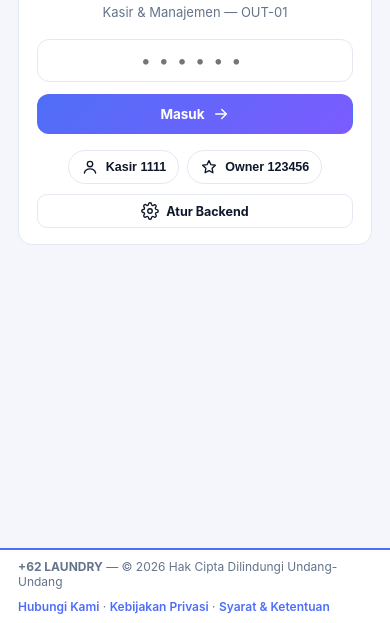
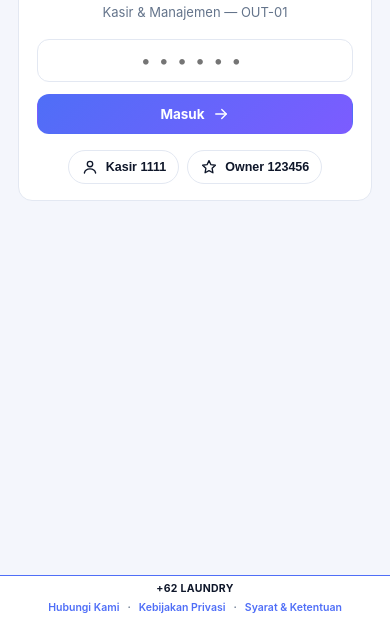
Before and after one commit to hdeni04-boop/62Laundry, a website: page frontend/index.html in a window 390 px wide. Shown: the part 221-844 px from the top of the page. Drawn offline with Linux system fonts and the light colour scheme.

Commit message:
Hapus panel Atur Backend dari login, rapikan dan perkecil footer mobile

```diff
--- a/frontend/css/style.css
+++ b/frontend/css/style.css
@@ -37,7 +37,7 @@ body {
   min-height: 100vh;
   display: flex;
   flex-direction: column;
-  padding-bottom: 50px;
+  padding-bottom: 36px;
   -webkit-font-smoothing: antialiased;
 }
 h1,
@@ -771,7 +771,7 @@ table tr:last-child td {
   line-height: 1.55;
 }
 
-/* ---- footer ---- */
+/* ---- footer (kompak, ramah mobile) ---- */
 .foot {
   position: fixed;
   bottom: 0;
@@ -779,32 +779,86 @@ table tr:last-child td {
   right: 0;
   z-index: 90;
   background: var(--card);
-  border-top: 2px solid var(--pri);
-  padding: 9px 18px;
-  font-size: 12px;
+  border-top: 1px solid var(--pri);
+  padding: 6px 12px;
+  font-size: 11px;
   color: var(--mut);
-  display: flex;
-  flex-wrap: wrap;
-  justify-content: space-between;
-  gap: 10px;
+  line-height: 1.5;
 }
 .foot a {
   color: var(--pri);
   font-weight: 600;
   text-decoration: none;
+  white-space: nowrap;
+  padding: 2px 0;
 }
 .foot a:hover {
   opacity: 0.75;
+  text-decoration: underline;
 }
 .foot .foot-in {
   max-width: 1140px;
   margin: 0 auto;
   display: flex;
   justify-content: space-between;
-  gap: 10px;
+  align-items: center;
+  gap: 4px 14px;
   flex-wrap: wrap;
+  width: 100%;
+}
+.foot-copy {
+  display: flex;
   align-items: center;
-  width: 100%;
+  gap: 6px;
+  flex-wrap: wrap;
+  min-width: 0;
+}
+.foot-copy b {
+  color: var(--ink);
+  letter-spacing: 0.3px;
+  white-space: nowrap;
+}
+.foot-links {
+  display: flex;
+  align-items: center;
+  gap: 4px 10px;
+  flex-wrap: wrap;
+}
+.foot-links a + a {
+  border-left: 1px solid var(--line, #e2e8f0);
+  padding-left: 10px;
+}
+@media (max-width: 640px) {
+  .foot {
+    padding: 5px 10px;
+    font-size: 10.5px;
+  }
+  .foot .foot-in {
+    flex-direction: row;
+    justify-content: center;
+    align-items: center;
+    text-align: center;
+    gap: 2px 10px;
+  }
+  .foot-copy {
+    justify-content: center;
+  }
+  .foot-copy span {
+    display: none;
+  }
+  .foot-links {
+    justify-content: center;
+    gap: 2px 8px;
+  }
+  .foot-links a + a {
+    border-left: none;
+    padding-left: 0;
+  }
+  .foot-links a:not(:last-child)::after {
+    content: "·";
+    margin-left: 8px;
+    color: var(--mut);
+  }
 }
 
 /* ---- modal legal (Kebijakan Privasi & Syarat) ---- */
--- a/frontend/index.html
+++ b/frontend/index.html
@@ -50,10 +50,12 @@
     <main id="app"></main>
     <footer class="foot">
         <div class="foot-in">
-            <div><b>+62 LAUNDRY</b> — © 2026 Hak Cipta Dilindungi Undang-Undang</div>
-            <div><a href="https://wa.me/6282115261194" target="_blank" rel="noopener">Hubungi Kami</a> · <a href="#"
-                    onclick="return legal('priv')">Kebijakan Privasi</a> · <a href="#"
-                    onclick="return legal('terms')">Syarat &amp; Ketentuan</a></div>
+            <div class="foot-copy"><b>+62 LAUNDRY</b><span>© 2026 Hak Cipta Dilindungi Undang-Undang</span></div>
+            <nav class="foot-links" aria-label="Tautan footer">
+                <a href="https://wa.me/6282115261194" target="_blank" rel="noopener">Hubungi Kami</a>
+                <a href="#" onclick="return legal('priv')">Kebijakan Privasi</a>
+                <a href="#" onclick="return legal('terms')">Syarat &amp; Ketentuan</a>
+            </nav>
         </div>
     </footer>
     <div class="ovl" id="legalOvl">
@@ -85,15 +87,9 @@
         function markNav(h) { document.querySelectorAll('#mainNav a').forEach(function (a) { a.classList.toggle('on', a.getAttribute('href') === h); }); }
         function router() { var h = location.hash || '#/dashboard'; if (new URLSearchParams(location.search).get('code')) h = '#/tracking'; if (!localStorage.getItem('laundry_user') && h !== '#/tracking') { markNav(''); return Login.render(); } markNav(h); (routes[h] || Dashboard.render)(); }
         window.addEventListener('hashchange', router);
-        var Login = { render: function () { document.getElementById('app').innerHTML = '<section class="card login"><div class="logo"><span style="display:block;transform:scale(1.6)">' + ic('washer', 'lg') + '</span></div><h2 style="margin:0">+62Laundry</h2><p class="mut">Kasir & Manajemen — OUT-01</p><input id="pin" type="password" inputmode="numeric" maxlength="6" placeholder="••••••"><button class="btn" id="btnLogin">Masuk ' + ic('arrow') + '</button><div class="demo"><button class="chip" data-pin="1111">' + ic('user') + ' Kasir 1111</button><button class="chip" data-pin="123456">' + ic('star') + ' Owner 123456</button></div><div style="margin-top:10px"><button class="btn ghost sm" id="btnCfg">' + ic('settings') + ' Atur Backend</button></div><div id="cfgBox" style="display:none;margin-top:10px;text-align:left"><div class="mut" style="font-size:12.5px;margin-bottom:6px">URL Web App Apps Script (<b>/exec</b>). Contoh: <span style="word-break:break-all">https://script.google.com/macros/s/XXXX/exec</span></div><input id="cfgUrl" placeholder="https://script.google.com/macros/s/…/exec" style="width:100%"><div class="row" style="margin-top:8px"><button class="btn sm" id="cfgSave">' + ic('check') + ' Simpan</button><button class="btn ghost sm" id="cfgTest">Tes Koneksi</button><button class="btn ghost sm" id="cfgReset">Reset</button></div><div class="mut" id="cfgCur" style="margin-top:6px;font-size:12.5px"></div></div></section>';
+        var Login = { render: function () { document.getElementById('app').innerHTML = '<section class="card login"><div class="logo"><span style="display:block;transform:scale(1.6)">' + ic('washer', 'lg') + '</span></div><h2 style="margin:0">+62Laundry</h2><p class="mut">Kasir & Manajemen — OUT-01</p><input id="pin" type="password" inputmode="numeric" maxlength="6" placeholder="••••••"><button class="btn" id="btnLogin">Masuk ' + ic('arrow') + '</button><div class="demo"><button class="chip" data-pin="1111">' + ic('user') + ' Kasir 1111</button><button class="chip" data-pin="123456">' + ic('star') + ' Owner 123456</button></div></section>';
         document.querySelectorAll('[data-pin]').forEach(function (b) { b.onclick = function () { document.getElementById('pin').value = b.dataset.pin; }; });
-        document.getElementById('btnLogin').onclick = function () { var pv = (document.getElementById('pin').value || '').trim(); if (!pv) return toast('Isi PIN dulu', false); if (CONFIG.isPlaceholder && CONFIG.isPlaceholder()) { document.getElementById('cfgBox').style.display = 'block'; paintCfg(); return toast('Backend belum dikonfigurasi — isi URL Web App dulu di bawah.', false); } Api.call('login', { pin: pv }, true).then(function (r) { localStorage.setItem('laundry_user', JSON.stringify(r.user)); location.hash = '#/dashboard'; router(); startBell(); }).catch(function (e) { toast(e.message, false); }); };
-        var paintCfg = function () { var c = document.getElementById('cfgCur'); if (c) c.innerHTML = 'Aktif: <span style="word-break:break-all"><b>' + CONFIG.WEB_APP_URL + '</b></span>' + (CONFIG.isPlaceholder() ? ' <span class="chip danger">belum dikonfigurasi</span>' : ' <span class="chip ok">terkonfigurasi</span>'); var i = document.getElementById('cfgUrl'); if (i && !i.value) i.value = CONFIG.isPlaceholder() ? '' : CONFIG.WEB_APP_URL; };
-        document.getElementById('btnCfg').onclick = function () { var b = document.getElementById('cfgBox'); b.style.display = b.style.display === 'none' ? 'block' : 'none'; paintCfg(); };
-        document.getElementById('cfgSave').onclick = function () { try { CONFIG.setWebApp(document.getElementById('cfgUrl').value); toast('URL backend disimpan'); paintCfg(); } catch (e) { toast(e.message, false); } };
-        document.getElementById('cfgTest').onclick = function () { try { CONFIG.setWebApp(document.getElementById('cfgUrl').value); } catch (e) { return toast(e.message, false); } paintCfg(); toast('Menghubungi server…'); Api.get('?action=ping').then(function (d) { toast('Terhubung ✓ (' + (d.time || 'ok') + ')'); }).catch(function (e) { toast(e.message, false); }); };
-        document.getElementById('cfgReset').onclick = function () { CONFIG.resetWebApp(); document.getElementById('cfgUrl').value = ''; paintCfg(); toast('URL backend di-reset'); };
-        paintCfg(); } };
+        document.getElementById('btnLogin').onclick = function () { var pv = (document.getElementById('pin').value || '').trim(); if (!pv) return toast('Isi PIN dulu', false); Api.call('login', { pin: pv }, true).then(function (r) { localStorage.setItem('laundry_user', JSON.stringify(r.user)); location.hash = '#/dashboard'; router(); startBell(); }).catch(function (e) { toast(e.message, false); }); }; } };
         function toast(m, ok) { var t = document.getElementById('toast'); t.innerHTML = (ok === false ? ic('alert') : ic('check')) + '<span>' + m + '</span>'; t.className = 'show' + (ok === false ? ' err' : ''); clearTimeout(window._tt); window._tt = setTimeout(function () { t.className = ''; }, 3200); }
         var LEGAL = {
             priv: {
--- a/frontend/js/api.js
+++ b/frontend/js/api.js
@@ -1,21 +1,14 @@
 /* Client API ke backend (Apps Script Web App / mock-server lokal).
- * - Jika WEB_APP_URL masih placeholder -> tolak langsung dengan pesan konfigurasi (bukan "Failed to fetch").
  * - Jika fetch gagal di tingkat jaringan -> pesan koneksi yang jelas (URL ditampilkan agar mudah dicek).
  * - Jika server merespons non-2xx / {ok:false} -> teruskan pesan error dari server. */
 var Api={
   netErr:function(e){return (e instanceof TypeError)||/failed to fetch|networkerror|load failed|network request failed/i.test(String((e&&e.message)||''));},
-  guard:function(){
-    if(CONFIG.isPlaceholder&&CONFIG.isPlaceholder()){
-      throw new Error('Backend belum dikonfigurasi. Klik \u2699 Atur Backend di layar login, lalu isi URL Web App Apps Script (/exec). Lihat docs/DEPLOY.md langkah 2-3.');
-    }
-  },
   call:function(action,payload,noAuth){
-    try{Api.guard();}catch(e){return Promise.reject(e);}
     var token=noAuth?'':(CONFIG.TOKEN||'');
     var url=CONFIG.WEB_APP_URL;
     return fetch(url,{method:'POST',headers:{'Content-Type':'text/plain;charset=utf-8'},body:JSON.stringify({action:action,token:token,payload:payload||{}})})
       .catch(function(e){
-        if(Api.netErr(e))throw new Error('Tidak dapat terhubung ke server ('+url+'). Periksa koneksi internet / URL Web App, atau jalankan "npm start" bila memakai mock lokal.');
+        if(Api.netErr(e))throw new Error('Tidak dapat terhubung ke server. Periksa koneksi internet / URL Web App di js/config.js, atau jalankan "npm start" bila memakai mock lokal.');
         throw e;
       })
       .then(function(r){
@@ -29,7 +22,6 @@ var Api={
       });
   },
   get:function(q){
-    try{Api.guard();}catch(e){return Promise.reject(e);}
     return fetch(CONFIG.WEB_APP_URL+q)
       .catch(function(e){
         if(Api.netErr(e))throw new Error('Tidak dapat terhubung ke server. Periksa koneksi internet / URL Web App.');
--- a/frontend/js/config.js
+++ b/frontend/js/config.js
@@ -1,30 +1,18 @@
 /* Konfigurasi backend + token.
- * Prioritas penentuan WEB_APP_URL:
- * 1) Parameter URL ?webapp=https://... (otomatis disimpan ke localStorage)
- * 2) localStorage 'laundry_webapp' (diatur via panel Setup di layar login / menu Setting)
- * 3) Default: localhost -> location.origin + '/exec' | selain itu -> URL Web App Apps Script produksi.
- * Jika URL masih berisi PASTE_ID_DISINI berarti backend BELUM dikonfigurasi (lihat docs/DEPLOY.md langkah 2-3). */
+ * WEB_APP_URL dapat dioverride sekali via ?webapp=https://... (tersimpan di localStorage 'laundry_webapp').
+ * Default: localhost -> location.origin + '/exec' | selain itu -> URL Web App Apps Script produksi. */
 var CONFIG=(function(){
-  var PLACEHOLDER='PASTE_ID_DISINI';
+  var isLocal=(location.hostname==='localhost'||location.hostname==='127.0.0.1');
   var PROD_URL='https://script.google.com/macros/s/PASTE_ID_DISINI/exec';
-  var qs=function(k){try{return new URLSearchParams(location.search).get(k);}catch(e){return null;}};
-  var isLocal=(location.hostname==='localhost'||location.hostname==='127.0.0.1');
-  var defWebApp=isLocal?location.origin+'/exec':PROD_URL;
   try{
-    var qp=qs('webapp');
+    var qp=null;
+    try{qp=new URLSearchParams(location.search).get('webapp');}catch(e){}
     if(qp){qp=decodeURIComponent(qp);if(/^https?:\/\//i.test(qp)){try{localStorage.setItem('laundry_webapp',qp);}catch(e){}}}
   }catch(e){}
   var saved='';try{saved=localStorage.getItem('laundry_webapp')||'';}catch(e){}
-  var webapp=saved||defWebApp;
   var tok='GANTI_TOKEN_RAHASIA';try{tok=localStorage.getItem('laundry_token')||tok;}catch(e){}
   return{
-    WEB_APP_URL:webapp,
-    TOKEN:tok,
-    PLACEHOLDER:PLACEHOLDER,
-    DEFAULT_URL:defWebApp,
-    isLocal:isLocal,
-    isPlaceholder:function(){return String(this.WEB_APP_URL||'').indexOf(this.PLACEHOLDER)>-1;},
-    setWebApp:function(url){url=String(url||'').trim();if(!/^https?:\/\//i.test(url))throw new Error('URL tidak valid. Harus diawali http:// atau https://');try{localStorage.setItem('laundry_webapp',url);}catch(e){}this.WEB_APP_URL=url;return url;},
-    resetWebApp:function(){try{localStorage.removeItem('laundry_webapp');}catch(e){}this.WEB_APP_URL=this.DEFAULT_URL;return this.WEB_APP_URL;}
+    WEB_APP_URL:saved||(isLocal?location.origin+'/exec':PROD_URL),
+    TOKEN:tok
   };
 })();
```
